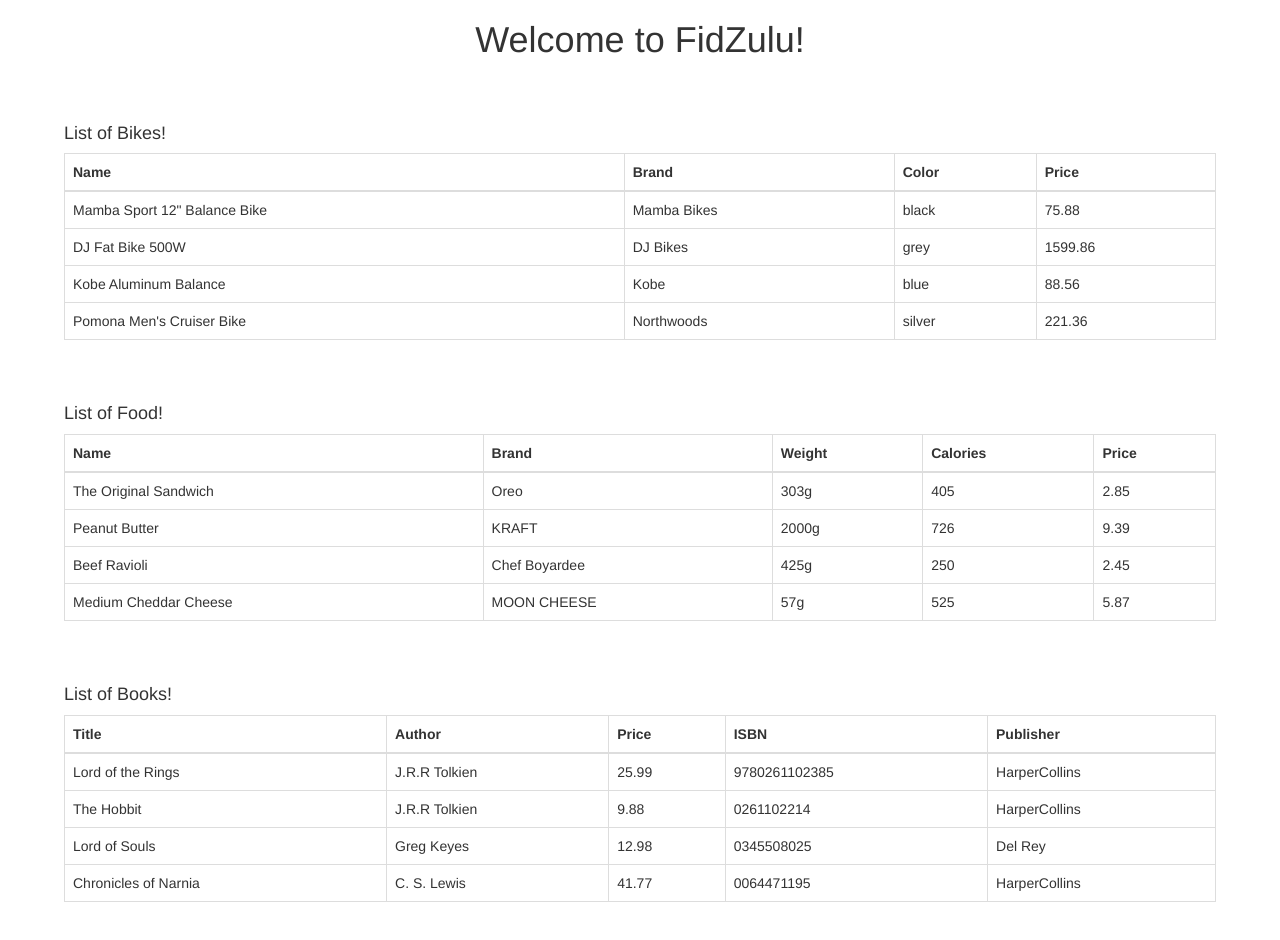
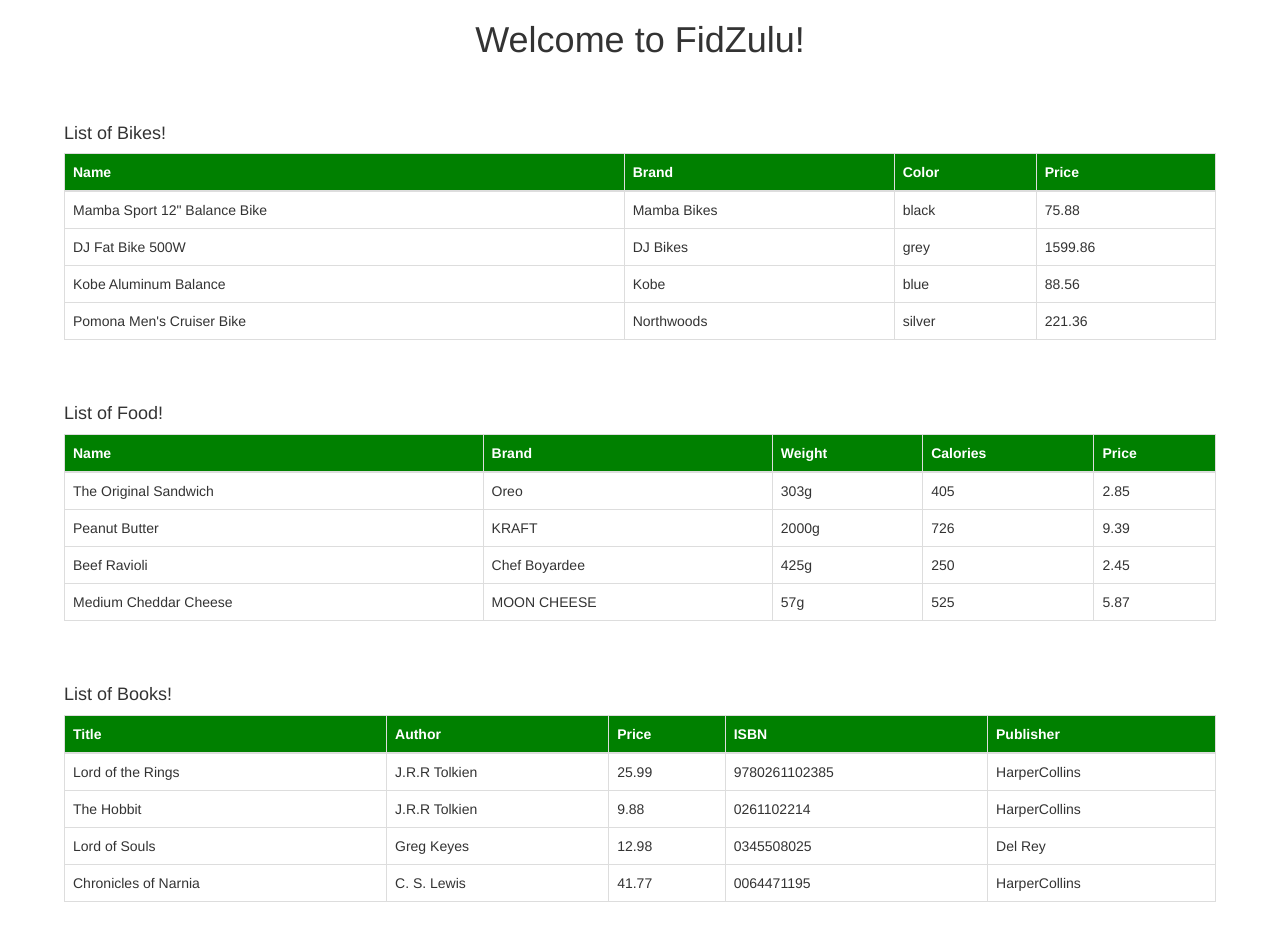
Before and after one commit to keringrewal/FidZulu, an Angular app in the folder FidZuluAngular/: page / in a window 1280 px wide. Shown: the top 940 px of the page. Built offline with nearby package versions, Linux system fonts and the light colour scheme.

Commit message:
css changes

```diff
--- a/FidZuluAngular/src/app/componenets/bike-list/bike-list.component.css
+++ b/FidZuluAngular/src/app/componenets/bike-list/bike-list.component.css
@@ -1,3 +1,8 @@
 .mainContainer {
     margin: 5%;
 }
+
+.head{
+    background-color: green;
+    color: white;
+}
--- a/FidZuluAngular/src/app/componenets/bike-list/bike-list.component.html
+++ b/FidZuluAngular/src/app/componenets/bike-list/bike-list.component.html
@@ -4,7 +4,7 @@
     </h4>
 
     <table class="table table-bordered">
-        <thead>
+        <thead class='head'>
             <tr>
                 <th scope="col">Name </th>
                 <th scope="col">Brand </th>
--- a/FidZuluAngular/src/app/componenets/book-list/book-list.component.css
+++ b/FidZuluAngular/src/app/componenets/book-list/book-list.component.css
@@ -1,3 +1,9 @@
 .mainContainer {
     margin: 5%;
 }
+
+
+.head{
+    background-color: green;
+    color: white;
+}
--- a/FidZuluAngular/src/app/componenets/book-list/book-list.component.html
+++ b/FidZuluAngular/src/app/componenets/book-list/book-list.component.html
@@ -4,7 +4,7 @@
     </h4>
 
     <table class="table table-bordered">
-        <thead>
+        <thead class="head">
             <tr>
                 <th scope="col">Title </th>
                 <th scope="col">Author </th>
--- a/FidZuluAngular/src/app/componenets/food-list/food-list.component.css
+++ b/FidZuluAngular/src/app/componenets/food-list/food-list.component.css
@@ -1,3 +1,8 @@
 .mainContainer {
     margin: 5%;
 }
+
+.head{
+    background-color: green;
+    color: white;
+}
--- a/FidZuluAngular/src/app/componenets/food-list/food-list.component.html
+++ b/FidZuluAngular/src/app/componenets/food-list/food-list.component.html
@@ -5,7 +5,7 @@
     </h4>
 
     <table class="table table-bordered">
-        <thead>
+        <thead class="head">
             <tr>
                 <th scope="col">Name </th>
                 <th scope="col">Brand </th>
```
